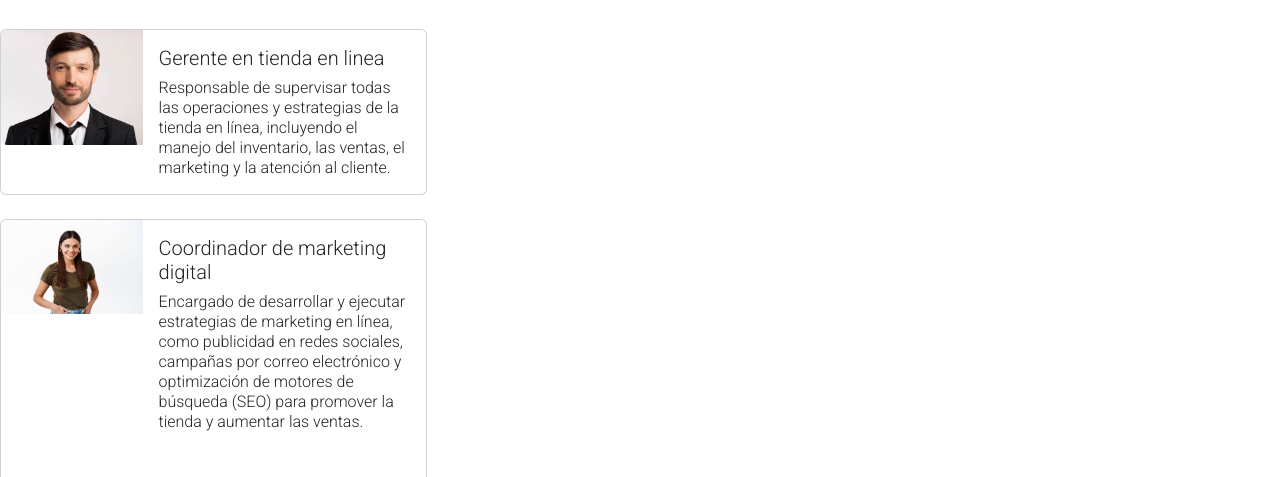
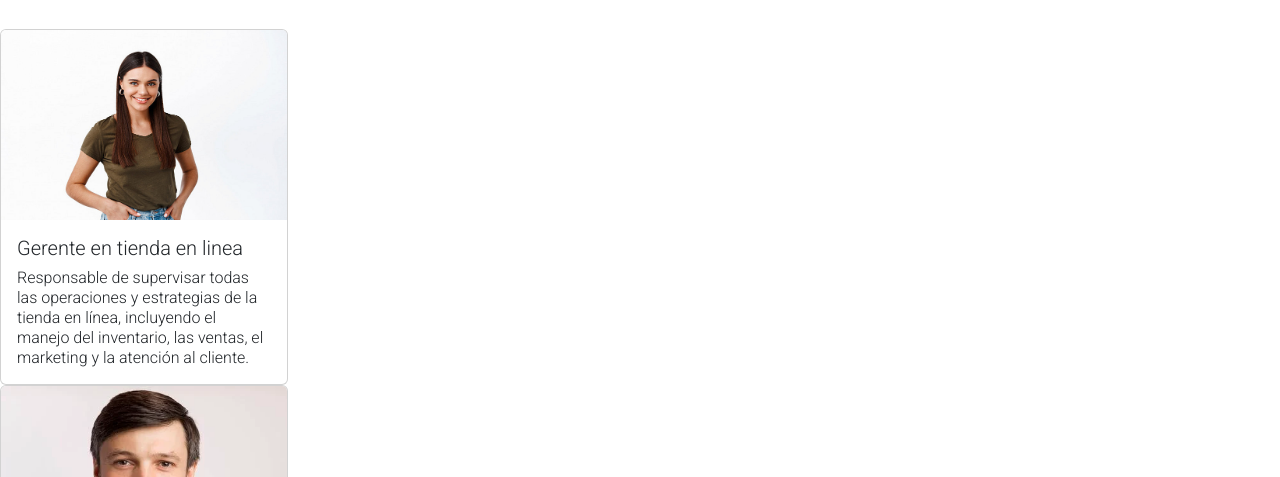
Before and after one commit to dieg1008/Trabajofinal, a plain HTML site: page nosotros.html in a window 1280 px wide. Shown: the part 470-947 px from the top of the page. Drawn offline with nearby package versions, Linux system fonts and the light colour scheme.

Commit message:
Update nosotros.html
1

```diff
--- a/nosotros.html
+++ b/nosotros.html
@@ -1,21 +1,26 @@
 <!DOCTYPE html>
 <html lang="en">
+
 <head>
   <meta charset="UTF-8">
   <meta http-equiv="X-UA-Compatible" content="IE=edge">
   <meta name="viewport" content="width=device-width, initial-scale=1.0">
-    <title>TransportesX</title>
+  <title>DSMstyle</title>
   <link rel="preconnect" href="https://fonts.googleapis.com">
   <link rel="preconnect" href="https://fonts.gstatic.com" crossorigin>
-    <link href="https://fonts.googleapis.com/css2?family=Roboto:ital,wght@0,300;1,400;1,700&display=swap" rel="stylesheet">
-    <link href="https://cdn.jsdelivr.net/npm/bootstrap@5.3.0-alpha3/dist/css/bootstrap.min.css" rel="stylesheet" integrity="sha384-KK94CHFLLe+nY2dmCWGMq91rCGa5gtU4mk92HdvYe+M/SXH301p5ILy+dN9+nJOZ" crossorigin="anonymous">
+  <link href="https://fonts.googleapis.com/css2?family=Roboto:ital,wght@0,300;1,400;1,700&display=swap"
+    rel="stylesheet">
+  <link href="https://cdn.jsdelivr.net/npm/bootstrap@5.3.0-alpha3/dist/css/bootstrap.min.css" rel="stylesheet"
+    integrity="sha384-KK94CHFLLe+nY2dmCWGMq91rCGa5gtU4mk92HdvYe+M/SXH301p5ILy+dN9+nJOZ" crossorigin="anonymous">
   <link rel="stylesheet" href="./css/transportes.css">
   <link rel="stylesheet" href="./css/estilos.css">
   <link rel="stylesheet" href="./css/normalize.css">
 </head>
+
 <body>
   <header>
     <div class="holder">
+
       <img src="./img/f7ae2c6816884e84a5527420694f9d4e.png" width="100" alt="Logo">
       <h1>DMstyle</h1>
     </div>
@@ -23,7 +28,7 @@
   <nav>
     <div class="holder">
       <ul>
-            <li><a  class=activo href="index.html">Home</a></li>
+        <li><a class=activo href="index.html">Home</a></li>
         <li><a href="nosotros.html">Nosotros</a></li>
         <li><a href="envios.html">Envios</a></li>
         <li><a href="galeria.html">Galeria</a></li>
@@ -31,56 +36,39 @@
       </ul>
     </div>
   </nav>
-</header>
+
+
   <section class="nosotros">
     <h2>Sobre Nosotros</h2>
-  <p>Nuestra página se dedica a ofrecerte una amplia selección de ropa de moda y tendencia para que puedas lucir a la última en cualquier ocasión. Descubre nuestra variedad de estilos, desde elegantes y sofisticados hasta casuales y desenfadados. Nos enorgullece brindarte prendas de alta calidad que te hagan sentir cómodo/a y seguro/a, sin comprometer el estilo. ¡Explora nuestro catálogo y encuentra tu estilo perfecto con nosotros!</p>
+    <p>Nuestra página se dedica a ofrecerte una amplia selección de ropa de moda y tendencia para que puedas lucir a la
+      última en cualquier ocasión. Descubre nuestra variedad de estilos, desde elegantes y sofisticados hasta casuales y
+      desenfadados. Nos enorgullece brindarte prendas de alta calidad que te hagan sentir cómodo/a y seguro/a, sin
+      comprometer el estilo. ¡Explora nuestro catálogo y encuentra tu estilo perfecto con nosotros!</p>
   </section>
   <section class="Equipo">
     <h2>Nuestro Equipo</h2>
-
   </section>
+  <div class="card" style="width: 18rem;">
+    <img src="./img/imagen2 nosotros.jpg" class="card-img-top" alt="img1">
+    <div class="card-body">
+      <h5 class="card-title">Gerente en tienda en linea</h5>
+      <p class="card-text">Responsable de supervisar todas las operaciones y estrategias de la tienda en línea,
+        incluyendo el manejo del inventario, las ventas, el marketing y la atención al cliente. </p>
 
     </div>
-<div class="col-4"><div class="card mb-4" style="max-width: 500px;">
-    <div class="row g-0">
-      <div class="col-md-4">
-        <img src="./img/imagen gerent.webp" class="img-fluid rounded-start" alt="Juan Perez">
   </div>
-      <div class="col-md-8">
-        <div class="card-body">
-          <h5 class="card-title">Gerente en tienda en linea</h5>
-          <p class="card-text">Responsable de supervisar todas las operaciones y estrategias de la tienda en línea, incluyendo el manejo del inventario, las ventas, el marketing y la atención al cliente.</p>
-          </div>
-      </div>
-    </div>
-  </div> </div>
-
-<div class="col-4" > <div class="card mb-3" style="max-width: 500px;">
-    <div class="row g-0">
-      <div class="col-md-4">
-        <img src="./img/imagen2 nosotros.jpg" class="img-fluid rounded-start" alt="Cristina Hernandez">
-      </div>
-      <div class="col-md-8">
+  <div class="card" style="width: 18rem;">
+    <img src="./img/imagen gerent.webp" class="card-img-top" alt="...">
     <div class="card-body">
       <h5 class="card-title">Coordinador de marketing digital</h5>
-          <p class="card-text"> Encargado de desarrollar y ejecutar estrategias de marketing en línea, como publicidad en redes sociales, campañas por correo electrónico y optimización de motores de búsqueda (SEO) para promover la tienda y aumentar las ventas.</p>
+      <p class="card-text">Encargado de desarrollar y ejecutar estrategias de marketing en línea, como publicidad en
+        redes sociales, campañas por correo electrónico y optimización de motores de búsqueda (SEO) para promover la
+        tienda</p>
     </div>
   </div>
 
-
-
-
-</main>
-
-
-</div>
-
-
-    </main >
 <footer>
     <p>Diseñado por Diego Miño - &copy;2023</p>
   </footer>
-
 </body>
 </html>
```
Lines whose indentation alone changed are shown as unchanged.
